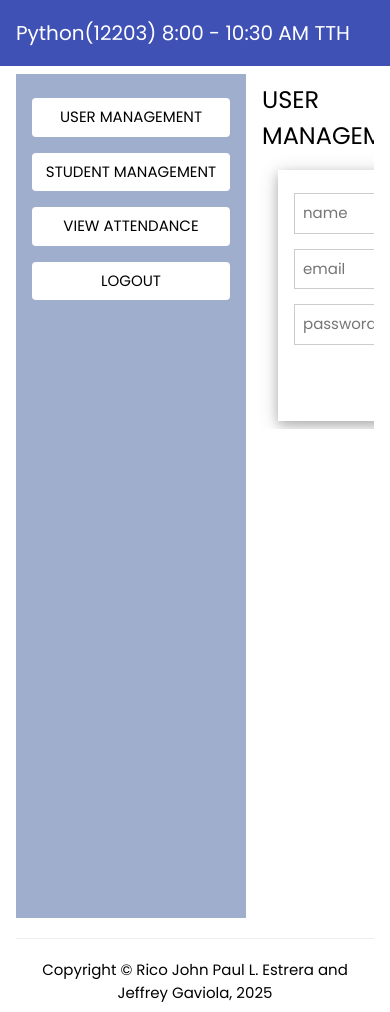
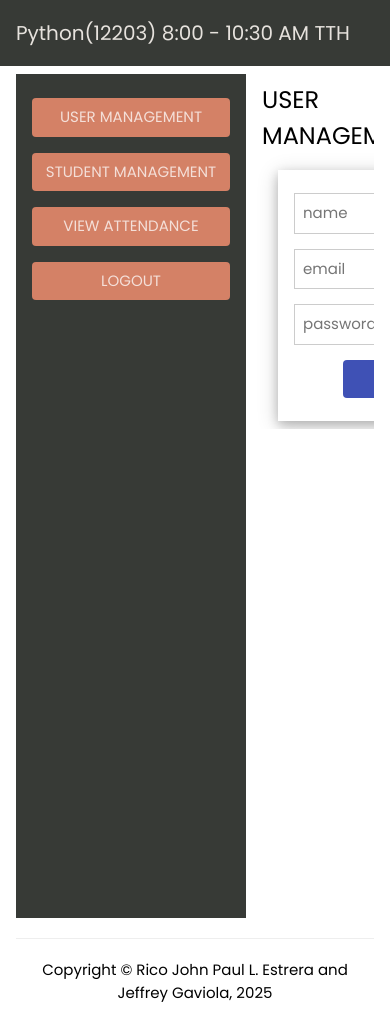
Before and after one commit to Rico-John-Paul-Estrera/python_finalProject, a Flask app: page /admin/users in a window 390 px wide. Run offline with Flask 3, Linux system fonts and the light colour scheme; the visitor is signed in with stand-in values (Sample User, id 1); data comes from the database, SQL or seed files in the repository.

Commit message:
POLISHED. (BURGER, DB and RESPONSIVE LEFT)

```diff
--- a/app.py
+++ b/app.py
@@ -74,12 +74,12 @@
     try:
         if user_id:
             if update_user(user_id, email, password, name):
-                flash('User updated successfully!', 'success')
+                flash('Admin updated successfully!', 'success')
             else:
                 flash('Email already exists', 'danger')
         else:
             if create_user(email, password, name):
-                flash('User created successfully!', 'success')
+                flash('Admin created successfully!', 'success')
             else:
                 flash('Email already exists', 'danger')
     except Exception as e:
@@ -96,7 +96,7 @@
         return redirect(url_for('user_management'))
 
     delete_user(user_id)
-    flash('User deleted successfully!', 'success')
+    flash('Admin deleted successfully!', 'success')
     return redirect(url_for('user_management'))
 
 @app.route('/admin/students')
--- a/templates/base.html
+++ b/templates/base.html
@@ -7,7 +7,8 @@
     <link rel="preconnect" href="https://fonts.googleapis.com">
     <link rel="preconnect" href="https://fonts.gstatic.com" crossorigin>
     <link href="https://fonts.googleapis.com/css2?family=Poppins:ital,wght@0,100;0,200;0,300;0,400;0,500;0,600;0,700;0,800;0,900;1,100;1,200;1,300;1,400;1,500;1,600;1,700;1,800;1,900&display=swap" rel="stylesheet">
-    <title>QR App 1.0</title>
+    <link rel="icon" href="/static/uploads/ccs_logo.png" type="image/x-icon">
+    <title>QR Attendance System</title>
     <style>
         /* Apply Poppins globally and ensure headings/UI use it despite w3.css rules */
         body, h1, h2, h3, h4, h5, h6,
@@ -21,8 +22,8 @@
     </style>
 </head>
 <body>
-        <div class="w3-bar w3-indigo w3-container w3-padding" style="position: sticky;top: 0">
-            <h4 class="w3-left">Python(12203) 8:00 - 10:30 AM TTH</h4>
+        <div class="w3-bar w3-container w3-padding" style="position: sticky;top: 0; background-color: #373a36;">
+            <h4 class="w3-left" style="color: #e6e2dd;">Python(12203) 8:00 - 10:30 AM TTH</h4>
             {% block navbar_right %}
             {% endblock %}
         </div>
--- a/templates/user_management.html
+++ b/templates/user_management.html
@@ -3,12 +3,12 @@
 {% block content%}
 <div class="w3-row">
     <!-- Sidebar -->
-    <div class="w3-col" style="width: 230px; background-color: #a0aecd; min-height: 100vh;">
+    <div class="w3-col" style="width: 230px; background-color: #373a36; min-height: 100vh;">
         <div class="w3-container w3-padding">
-            <a href="{{ url_for('user_management') }}" class="w3-button w3-block w3-white w3-margin-top w3-round" style="white-space: nowrap; padding-left: 8px; padding-right: 8px;">USER MANAGEMENT</a>
-            <a href="{{ url_for('student_management') }}" class="w3-button w3-block w3-white w3-margin-top w3-round" style="white-space: nowrap; padding-left: 8px; padding-right: 8px;">STUDENT MANAGEMENT</a>
-            <a href="{{ url_for('view_attendance') }}" class="w3-button w3-block w3-white w3-margin-top w3-round" style="white-space: normal; padding-left: 8px; padding-right: 8px;">VIEW ATTENDANCE</a>
-            <a href="{{ url_for('logout') }}" class="w3-button w3-block w3-white w3-margin-top w3-round" style="white-space: normal; padding-left: 8px; padding-right: 8px;">LOGOUT</a>
+            <a href="{{ url_for('user_management') }}" class="w3-button w3-block w3-margin-top w3-round" style="background-color: #d48166; color: rgba(255, 255, 255, 0.747); white-space: nowrap; padding-left: 8px; padding-right: 8px;">USER MANAGEMENT</a>
+            <a href="{{ url_for('student_management') }}" class="w3-button w3-block w3-margin-top w3-round" style="background-color: #d48166; color: rgba(255, 255, 255, 0.747); white-space: nowrap; padding-left: 8px; padding-right: 8px;">STUDENT MANAGEMENT</a>
+            <a href="{{ url_for('view_attendance') }}" class="w3-button w3-block w3-margin-top w3-round" style="background-color: #d48166; color: rgba(255, 255, 255, 0.747); white-space: nowrap; padding-left: 8px; padding-right: 8px;">VIEW ATTENDANCE</a>
+            <a href="{{ url_for('logout') }}" class="w3-button w3-block w3-margin-top w3-round" style="background-color: #d48166; color: rgba(255, 255, 255, 0.747); white-space: nowrap; padding-left: 8px; padding-right: 8px;">LOGOUT</a>
         </div>
     </div>
 
@@ -18,7 +18,7 @@
             <div class="w3-row w3-margin-bottom">
                 <div class="w3-col m12" style="display: flex; align-items: center; justify-content: space-between;">
                     <h3 style="margin: 0;">USER MANAGEMENT</h3>
-                    <button class="w3-button w3-cyan w3-round" onclick="openAddAdminModal()">Add New Admin</button>
+                    <button class="w3-button w3-round" style="background-color: #4d724d; color: #f5f5f5" onclick="openAddAdminModal()">Add New Admin</button>
                 </div>
             </div>
 
@@ -39,6 +39,7 @@
                             </p>
                             <p class="w3-center">
                                 <button type="submit" class="w3-button w3-indigo w3-round" style="min-width: 100px;">SAVE</button>
+                                <button type="button" class="w3-button w3-round" style="min-width: 100px; margin-left: 10px; background-color: #ced4da;" onclick="clearForm()">CLEAR</button>
                             </p>
                         </form>
                     </div>
@@ -48,7 +49,7 @@
                 <div class="w3-rest" style="margin-left: 20px;">
                     <table class="w3-table-all w3-hoverable">
                         <thead>
-                            <tr class="w3-indigo">
+                            <tr style="background-color: #a0aecd; color: #000000;">
                                 <th style="text-align: center;">ID</th>
                                 <th>NAME</th>
                                 <th>EMAIL</th>
@@ -64,11 +65,11 @@
                                 <td>{{ user['email'] }}</td>
                                 <td style="text-align: center;">********</td>
                                 <td style="text-align: center;">
-                                    <button class="w3-button w3-small w3-white w3-border edit-user-btn" data-id="{{ user['id'] }}" data-email="{{ user['email'] }}" data-name="{{ user['name'] }}">
-                                        ✏️
+                                    <button class="w3-button w3-small w3-info w3-border edit-user-btn" data-id="{{ user['id'] }}" data-email="{{ user['email'] }}" data-name="{{ user['name'] }}" style="font-size: 18px;">
+                                            ✏️
                                     </button>
-                                    <form method="POST" action="{{ url_for('delete_user_route', user_id=user['id']) }}" style="display: inline;" onsubmit="return confirm('Are you sure you want to delete this user?');">
-                                        <button type="submit" class="w3-button w3-small w3-white w3-border">
+                                    <form method="POST" action="{{ url_for('delete_user_route', user_id=user['id']) }}" style="display: inline;" onsubmit="return confirm('Are you sure you want to delete this admin?');">
+                                        <button type="submit" class="w3-button w3-small w3-danger w3-border">
                                             🗑️
                                         </button>
                                     </form>
@@ -105,6 +106,12 @@
     document.getElementById('password').placeholder = 'Enter new password';
 }
 
+function clearForm() {
+    document.getElementById('userForm').reset();
+    document.getElementById('user_id').value = '';
+    document.getElementById('password').placeholder = 'password';
+}
+
 // Modal functions
 function openAddAdminModal() {
     document.getElementById('addAdminModal').style.display = 'block';
@@ -126,9 +133,9 @@
 <!-- Modal for Adding New Admin -->
 <div id="addAdminModal" class="w3-modal" style="display: none;">
     <div class="w3-modal-content w3-card-4 w3-animate-zoom" style="max-width: 400px; margin-top: 100px;">
-        <div class="w3-container w3-indigo w3-padding">
-            <span onclick="closeAddAdminModal()" class="w3-button w3-display-topright" style="font-size: 20px; cursor: pointer;">&times;</span>
-            <h4 style="color: white; margin: 0;">Add New Admin</h4>
+        <div class="w3-container w3-padding" style="background-color: #a0aecd;">
+            <span onclick="closeAddAdminModal()" class="w3-button w3-display-topright" style="font-size: 20px; cursor: pointer; background-color: #a0aecd; color: #000000"><b>&times;</b></span>
+            <h4 style="color: #000000; margin: 0;"><b>ADD NEW ADMIN</b></h4>
         </div>
         <form method="POST" action="{{ url_for('save_user') }}" class="w3-container w3-padding">
             <p>
@@ -145,7 +152,7 @@
             </p>
             <p class="w3-center w3-margin-top">
                 <button type="submit" class="w3-button w3-indigo w3-round w3-margin-right">SAVE</button>
-                <button type="button" class="w3-button w3-light-gray w3-round" onclick="closeAddAdminModal()">CANCEL</button>
+                <button type="button" class="w3-button w3-round" style="background-color: #ced4da;" onclick="closeAddAdminModal()">CANCEL</button>
             </p>
         </form>
     </div>
```
Also changed, not shown: templates/add_student.html (+6 -15 lines), templates/admin_login.html (+6 -9 lines), templates/index.html (+8 -8 lines), templates/student_management.html (+10 -10 lines), templates/view_attendance.html (+7 -7 lines), static/uploads/ccs_logo.PNG (added), 1 other file.
